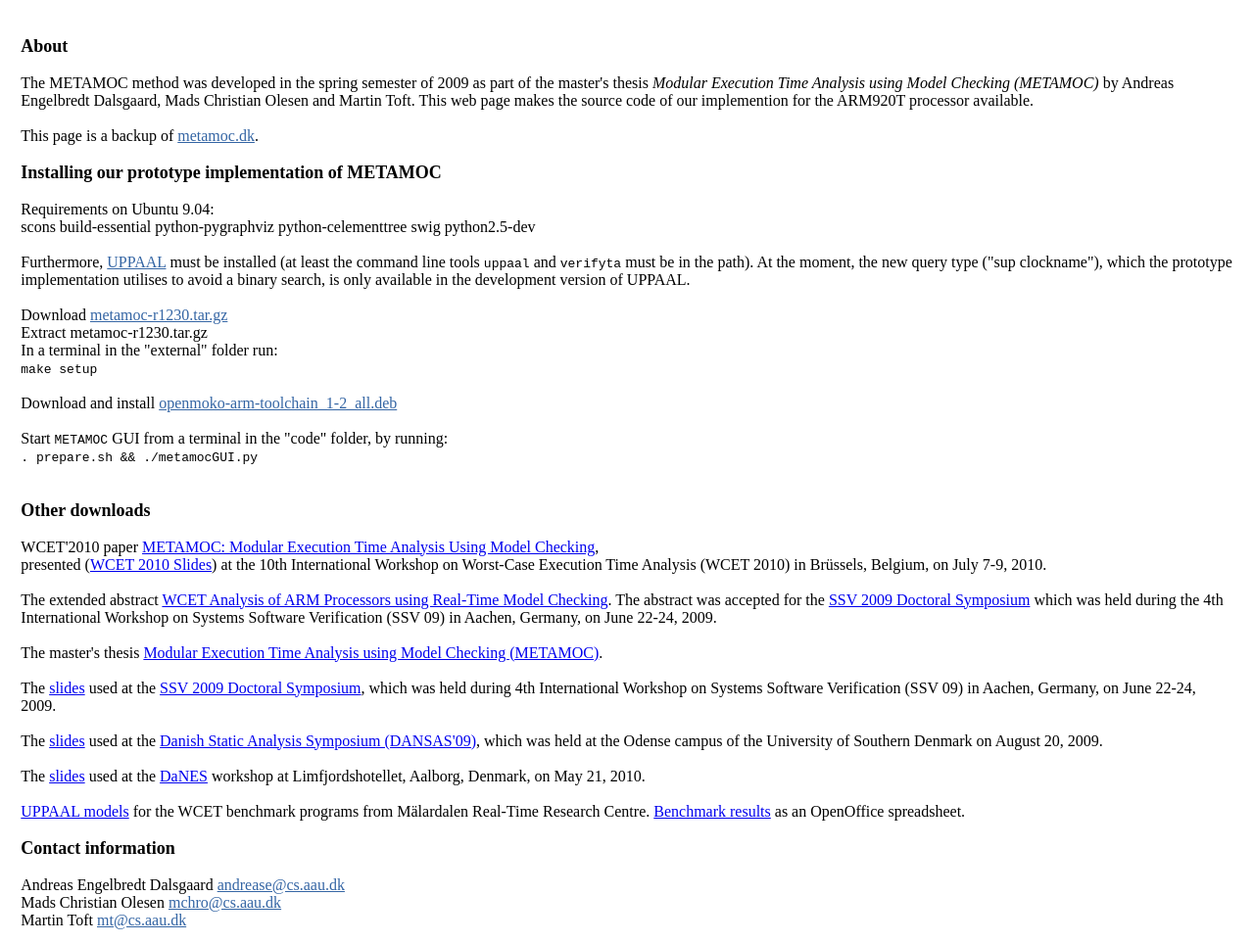
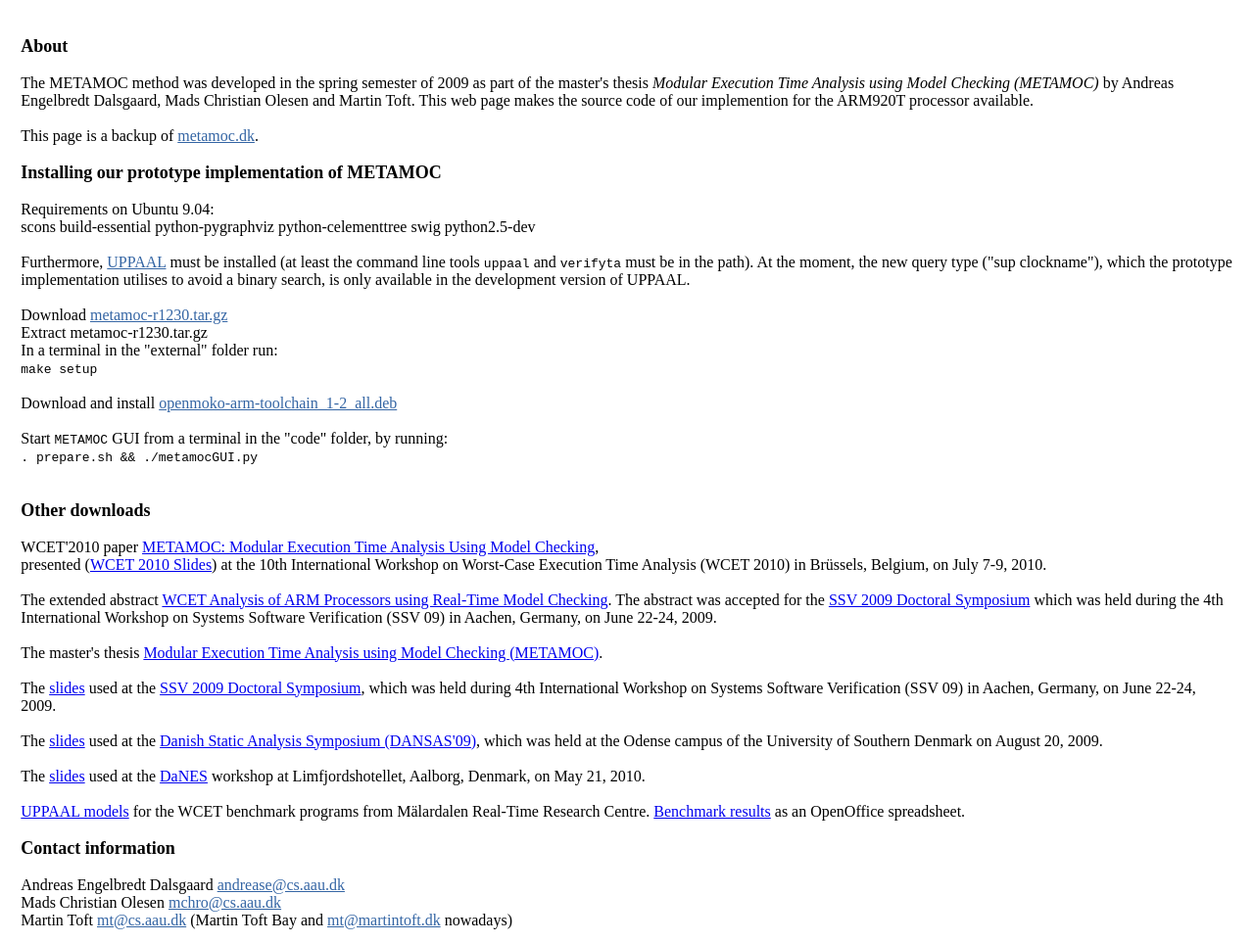
Before and after one commit to martintoft/website-metamoc-martintoft-dot-dk, a plain HTML site: page index.html in a window 1280 px wide. Shown: the part 77-1040 px from the top of the page at 98% size. Drawn offline with Linux system fonts and the light colour scheme.

Commit message:
Add personal mail address and new name

```diff
--- a/index.html
+++ b/index.html
@@ -55,5 +55,5 @@ The <a href="danes2010.pdf">slides</a> used at the <a href="http://danes.aau.dk/
 
 Andreas Engelbredt Dalsgaard <a style="color:#3465A4" href="mailto:andrease@cs.aau.dk">andrease@cs.aau.dk</a>
 Mads Christian Olesen <a style="color:#3465A4" href="mailto:mchro@cs.aau.dk">mchro@cs.aau.dk</a>
-Martin Toft <a style="color:#3465A4" href="mailto:mt@cs.aau.dk">mt@cs.aau.dk</a></div>
+Martin Toft <a style="color:#3465A4" href="mailto:mt@cs.aau.dk">mt@cs.aau.dk</a> (Martin Toft Bay and <a style="color:#3465A4" href="mailto:mt@martintoft.dk">mt@martintoft.dk</a> nowadays)</div>
 </body></html>
```
